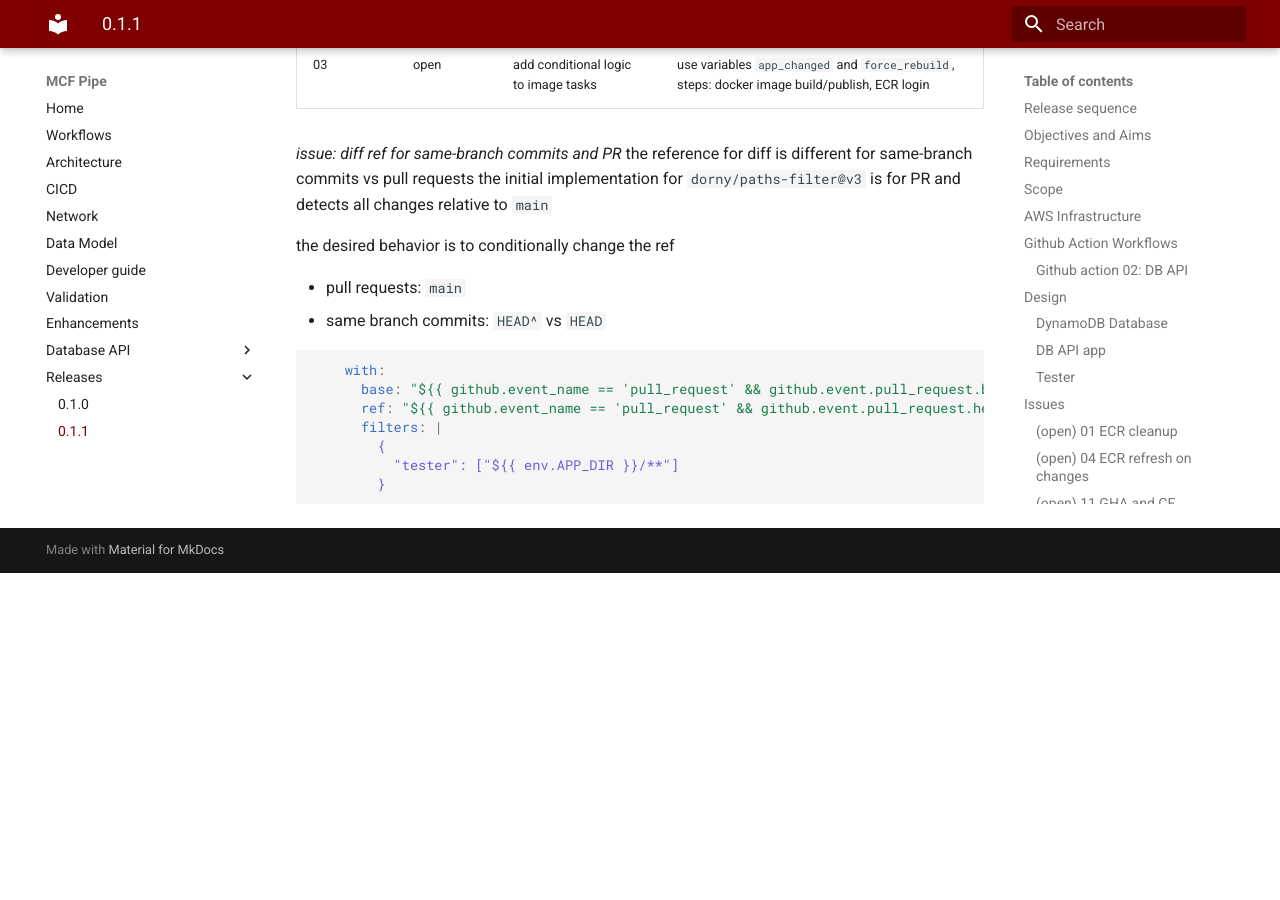
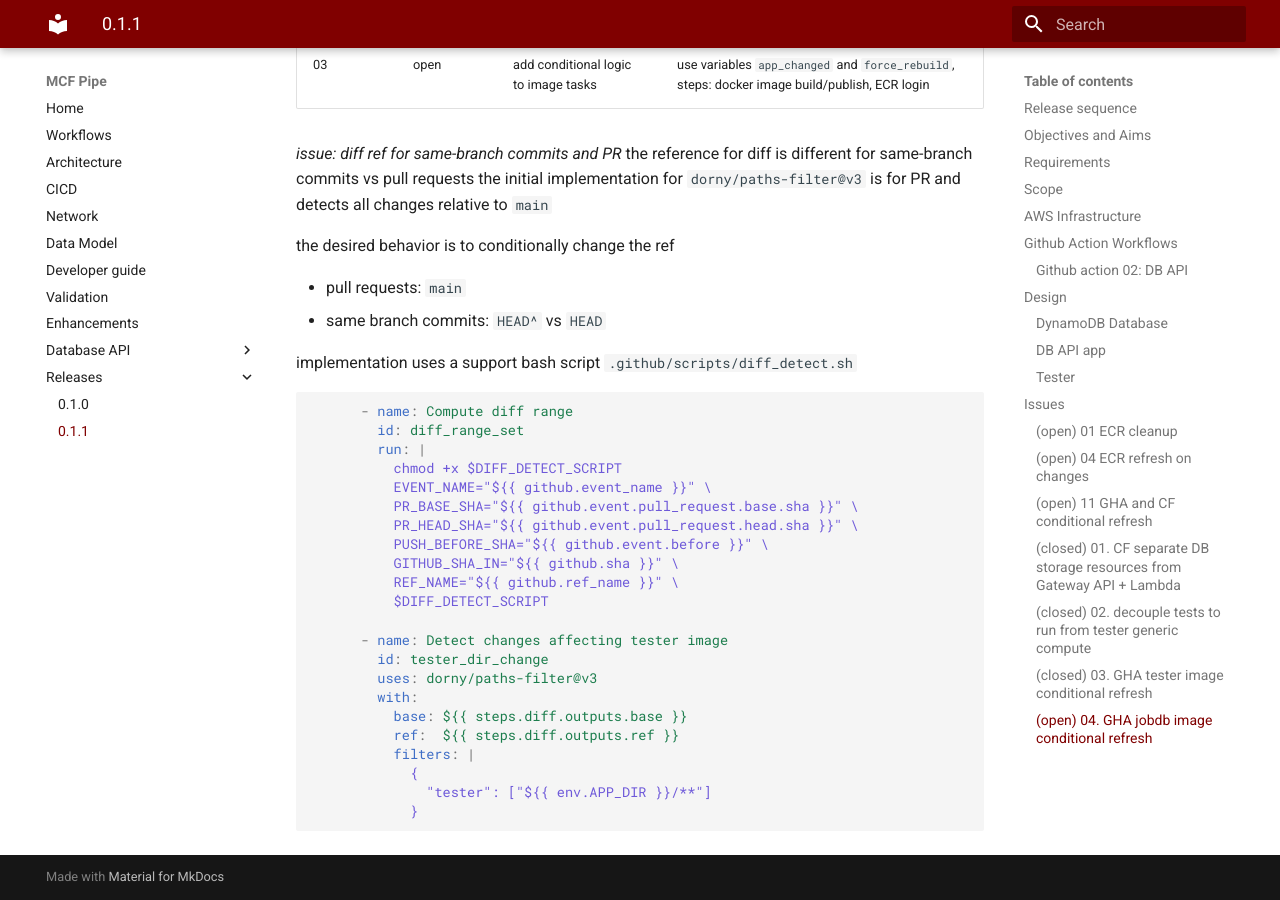
Before and after one commit to yayfalafels/mcfpipe, an MkDocs documentation site: the page built from docs/releases/011_dbapi.md, in a window 1280 px wide and 900 px high, scrolled down 14261 px. Built offline with MkDocs 1.6.1 and Material for MkDocs 9.7.7, drawn with Linux system fonts in a browser that asks for light colours; before the commit the page ends 14834 px from its top, so only the background shows below that.

Commit message:
diff detect script

````diff
--- a/docs/releases/011_dbapi.md
+++ b/docs/releases/011_dbapi.md
@@ -541,12 +541,31 @@
 - pull requests: `main`
 - same branch commits: `HEAD^` vs `HEAD`
 
+implementation uses a support bash script `.github/scripts/diff_detect.sh`
+
 ```yaml
-    with:
-      base: "${{ github.event_name == 'pull_request' && github.event.pull_request.base.sha || (github.event_name == 'push' && format('{0}^', github.sha) || github.sha) }}"
-      ref: "${{ github.event_name == 'pull_request' && github.event.pull_request.head.sha || github.sha }}"
-      filters: |
-        {
-          "tester": ["${{ env.APP_DIR }}/**"]
-        }
+
+      - name: Compute diff range
+        id: diff_range_set
+        run: |
+          chmod +x $DIFF_DETECT_SCRIPT
+          EVENT_NAME="${{ github.event_name }}" \
+          PR_BASE_SHA="${{ github.event.pull_request.base.sha }}" \
+          PR_HEAD_SHA="${{ github.event.pull_request.head.sha }}" \
+          PUSH_BEFORE_SHA="${{ github.event.before }}" \
+          GITHUB_SHA_IN="${{ github.sha }}" \
+          REF_NAME="${{ github.ref_name }}" \
+          $DIFF_DETECT_SCRIPT
+
+      - name: Detect changes affecting tester image
+        id: tester_dir_change
+        uses: dorny/paths-filter@v3
+        with:
+          base: ${{ steps.diff.outputs.base }}
+          ref:  ${{ steps.diff.outputs.ref }}
+          filters: |
+            {
+              "tester": ["${{ env.APP_DIR }}/**"]
+            }
+
 ```
````
Also changed, not shown: 3 other files.
